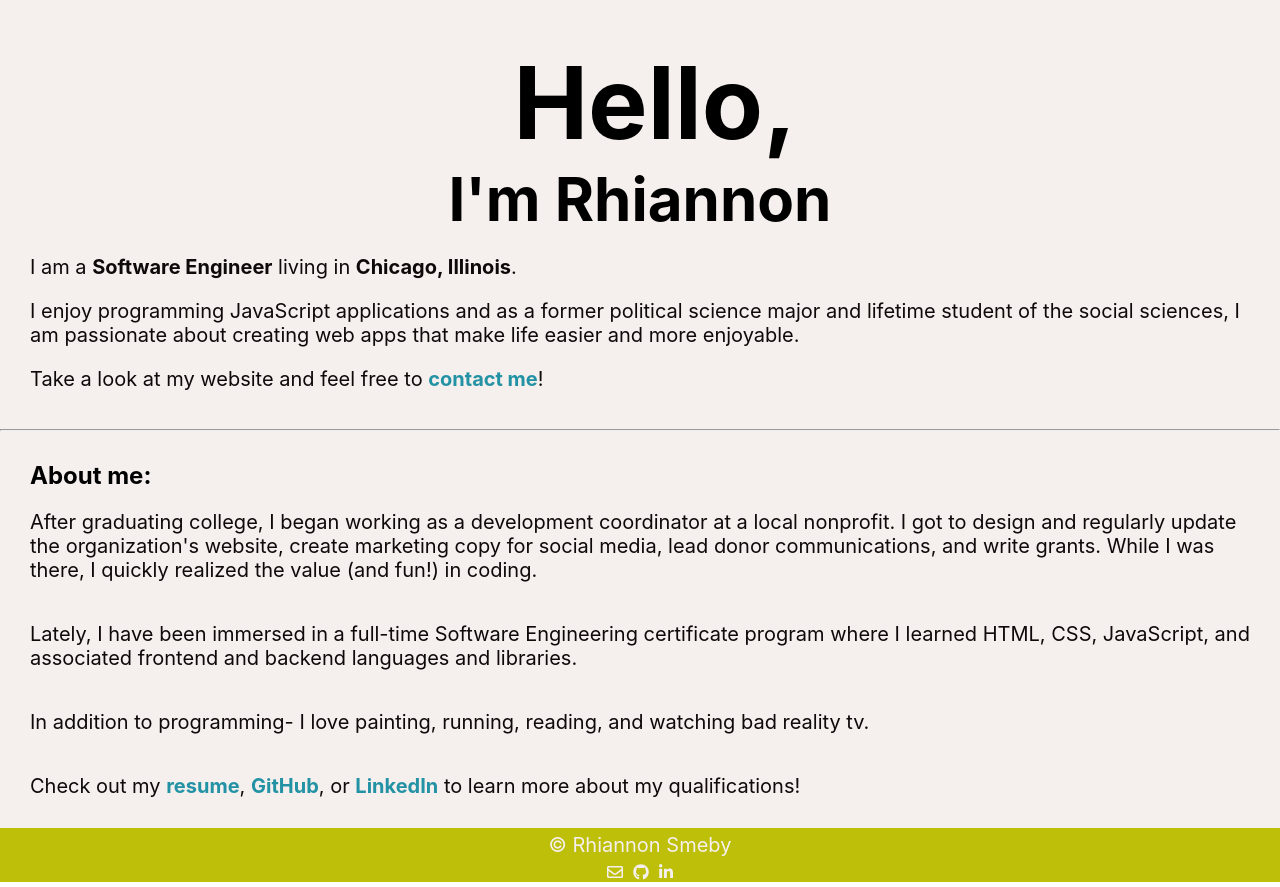
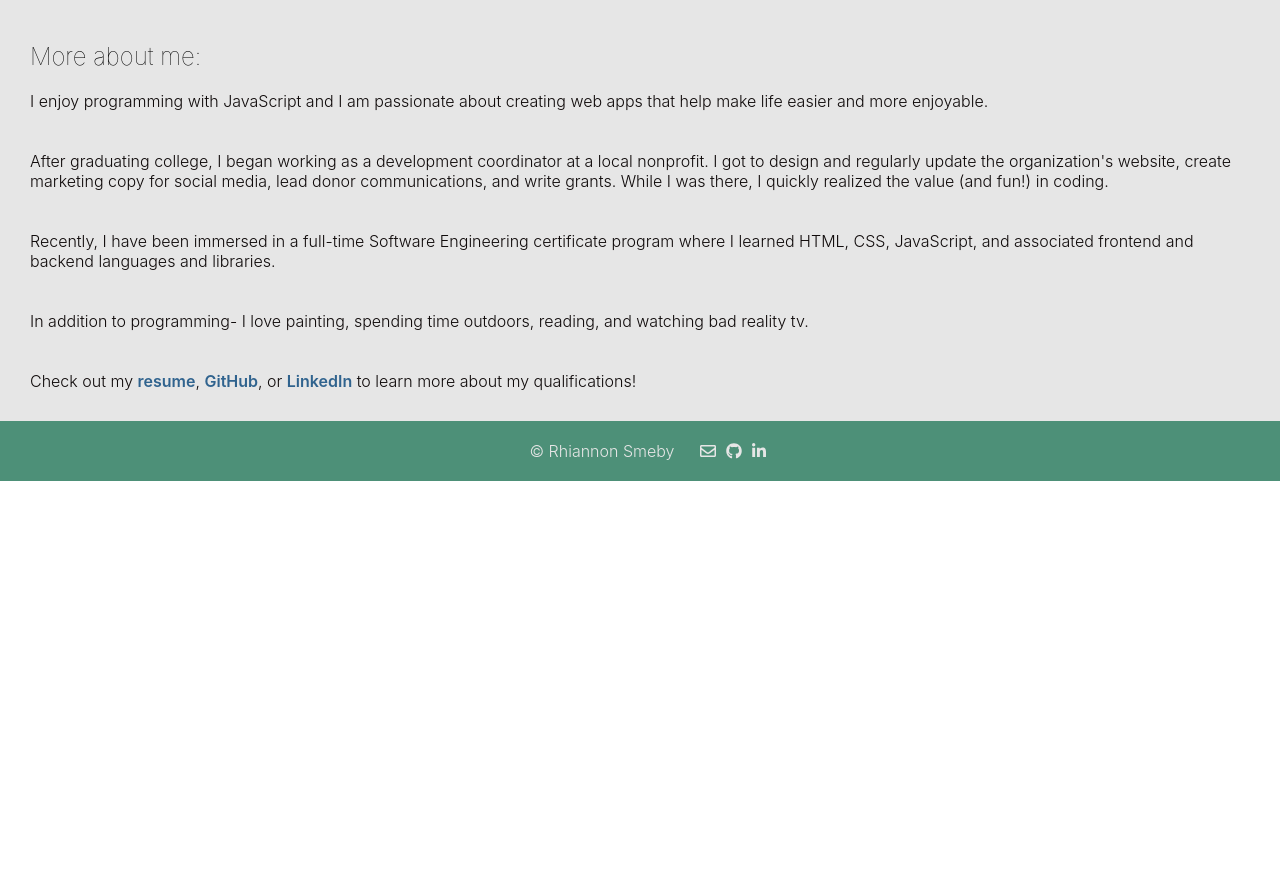
Before and after one commit to rhiannonsmeby/rhiannon-smeby, a React (Create React App) app: page / in a window 1280 px wide. Shown: the part 1094-1981 px from the top of the page. After the commit the page ends 1575 px from the top, so only its background shows below. Built offline with nearby package versions, Linux system fonts and the light colour scheme; grey boxes are pictures that could not be loaded.

Commit message:
homepage + colors

```diff
--- a/src/components/App/App.css
+++ b/src/components/App/App.css
@@ -1,4 +1,8 @@
 .App {
   text-align: center;
-  background-color: #F5EFED;
+  background-color: #E6E6E6;
 }
+
+p, h1, h2 {
+  margin: 20px;
+}
--- a/src/components/Footer/Footer.css
+++ b/src/components/Footer/Footer.css
@@ -1,22 +1,24 @@
 footer {
     display: flex;
-    flex-direction: column;
+    flex-direction: row;
+    justify-content: center;
     align-items: center;
-    background-color: #BDBF09;
+    background-color: #4D9078;
   }
 
 footer a {
-    color: #F5EFED;
+    color: #E6E6E6;
     padding: 5px;
 }
 
 .footer-name {
-    color: #F5EFED;
-    margin: 5px;
+    color: #E6E6E6;
+    font-weight: 300;
+    font-size: 16px;
 }
 
 @media all and (min-width: 800px) {
     a :hover {
-        color: #0F0A0A;
+        color: #39393A;
     }
 }
--- a/src/components/Footer/Footer.js
+++ b/src/components/Footer/Footer.js
@@ -7,16 +7,10 @@ import './Footer.css'
 export default function Footer() {
     return (
         <footer>
-             <div className="group">
-            <div className="item">
                 <p className="footer-name">&#169; Rhiannon Smeby</p>
-            </div>
-            <div class="item-2">
                 <a href={"mailto:smebyrhi@gmail.com"} target={"_blank"} rel={'noreferrer'}><FontAwesomeIcon icon={faEnvelope}/></a>
                 <a href={"https://github.com/rhiannonsmeby"} target={"_blank"} rel={'noreferrer'}><FontAwesomeIcon icon={faGithub}/></a>
                 <a href={"https://www.linkedin.com/in/rhiannonsmeby/"} target={"_blank"} rel={'noreferrer'}><FontAwesomeIcon icon={faLinkedinIn}/></a>
-            </div>
-        </div>
         </footer>
     );
 }
--- a/src/components/NavBar/NavBar.css
+++ b/src/components/NavBar/NavBar.css
@@ -6,19 +6,19 @@ nav {
 
   h1 a {
     margin: 0;
-    color: #0F0A0A;
+    color: #39393A;
     text-align: center;
   }
 
   .title {
     font-size: 20px;
-    color: #0F0A0A;
+    color: #39393A;
     margin-bottom: 0;
   }
 
   .title a {
     text-decoration: none;
-    color: #0F0A0A;
+    color: #39393A;
   }
 
   .navigation {
@@ -37,7 +37,7 @@ nav {
 
   .nav-item a {
     text-decoration: none;
-    color: #0F0A0A;
+    color: #39393A;
     font-weight: 400;
   }
 
@@ -58,11 +58,7 @@ nav {
     text-decoration: none;
     font-size: 12px;
     padding: 8px;
-    color: #0F0A0A;
-  }
-
-  .nav-item a:current {
-    color: #fff;
+    color: #39393A;
   }
 
   .nav a:visited {
--- a/src/routes/Homepage/Homepage.css
+++ b/src/routes/Homepage/Homepage.css
@@ -6,19 +6,6 @@ img {
     border-radius: 1rem;
     width: 300px;
     margin-top: 30px;
-}
-
-.introduction h2 {
-    margin-top: 0;
-    margin-bottom: 0;
-    margin-left: 30px;
-    font-size: 100px;
-}
-
-h3 {
-    margin-top: 0;
-    margin-bottom: 10px;
-    font-size: 60px;
 }
 
 p {
@@ -50,9 +37,20 @@ p {
     margin: 10px;
 }
 
+.about-me h2 {
+    text-align: left;
+    font-weight: 100;
+}
+
+.about-me p {
+    text-align: left;
+    font-weight: 300;
+    font-size: 16px;
+}
+
 p a {
-    font-weight: 700;
-    color: #2292A4;
+    font-weight: 600;
+    color: #30638E;
     text-decoration: none;
 }
 
@@ -76,9 +74,9 @@ p a {
     }
 
     p a:hover {
-        background-color: #D96C06;
-        color: #F5EFED;
+        background-color: #FF8552;
+        color: #E6E6E6;
         padding: 10px;
-        border-radius: 1rem;
+        border-radius: 0.5rem;
     }
 }
--- a/src/routes/Homepage/Homepage.js
+++ b/src/routes/Homepage/Homepage.js
@@ -9,7 +9,7 @@ export default function Homepage() {
             <div className='photos'>
                 <PhotoGrid />
             </div>
-            <div className='introduction'>
+            {/* <div className='introduction'>
                 <h2>Hello,</h2>
                 <h3>I'm Rhiannon</h3>
                 <p>
@@ -24,11 +24,14 @@ export default function Homepage() {
                 <p>
                     Take a look at my website and feel free to <a href={`mailto:smebyrhi@gmail.com`} target={`_blank`}>contact me</a>!
                 </p>
+            </div> */}
             </div>
-            </div>
-            <hr />
             <div className='about-me'>
-                <h2>About me:</h2>
+                <h2>More about me:</h2>
+                <p>
+                    I enjoy programming with JavaScript and I
+                    am passionate about creating web apps that help make life easier and more enjoyable.
+                </p>
                 <p>
                     After graduating college, I began working as a development coordinator
                     at a local nonprofit. I got to design and regularly update the
@@ -37,12 +40,12 @@ export default function Homepage() {
                     (and fun!) in coding.
                 </p>
                 <p>
-                    Lately, I have been immersed in a full-time Software Engineering
+                    Recently, I have been immersed in a full-time Software Engineering
                     certificate program where I learned HTML, CSS, JavaScript, and associated
                     frontend and backend languages and libraries.
                 </p>
                 <p>
-                    In addition to programming- I love painting, running, reading, and watching bad reality tv.
+                    In addition to programming- I love painting, spending time outdoors, reading, and watching bad reality tv.
                 </p>
                 <p>
                     Check out my <a href={`https://docs.google.com/document/d/1qi1i3YY0NO8XRGlfLuwDW78kpWSzrpVjXHVJDE9cjCs/edit?usp=sharing`} target={"_blank"} rel={'noreferrer'}>resume</a>, <a href={`https://github.com/rhiannonsmeby`} target={"_blank"} rel={'noreferrer'}>GitHub</a>, or <a href={`https://www.linkedin.com/in/rhiannonsmeby/`} target={"_blank"} rel={'noreferrer'}>LinkedIn</a> to learn more about my qualifications!
```
Also changed, not shown: src/components/PhotoGrid/PhotoGrid.css (+1 -12 lines).
